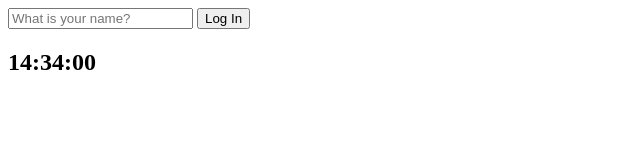
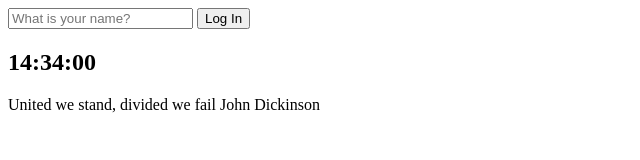
Before and after one commit to Kimdi2/momentum-clone, a plain HTML site: page index.html in a window 1280 px wide. Shown: the whole page, without its empty margins (0-640 px from the left). Drawn offline with Linux system fonts and the light colour scheme.

Commit message:
(6.0) random quotes

```diff
--- a/index.html
+++ b/index.html
@@ -19,8 +19,13 @@
     </form>
     <h2 id="clock"></h2>
     <h1 id="greeting" class="hidden"></h1>
+    <div id="quote">
+      <span></span>
+      <span></span>
+    </div>
 
+    <script src="js/greetings.js"></script>
     <script src="js/clock.js"></script>
-    <script src="js/greetings.js"></script>
+    <script src="js/quotes.js"></script>
   </body>
 </html>
--- /dev/null
+++ b/js/quotes.js
@@ -0,0 +1,56 @@
+const quotes = [
+  {
+    quote: "No pain, No gain",
+    author: "Benjamin Franklin",
+  },
+  {
+    quote: "The die is cast",
+    author: "Julius Caesar",
+  },
+  {
+    quote: "I was never less alone than when by myself",
+    author: "Edward Gibbon",
+  },
+  {
+    quote: "Seeing is believing",
+    author: "Thomas Fuller",
+  },
+  {
+    quote: "Only I can change my life, no one can do it for me",
+    author: "Carol Burnett",
+  },
+  {
+    quote: "This too shall pass away",
+    author: "Abrahan Lincoln",
+  },
+  {
+    quote: "When in doubt, choose change",
+    author: "Lily Leung",
+  },
+  {
+    quote: "Life is unfair, get used to it",
+    author: "Bill Gates",
+  },
+  {
+    quote: "I find the harder I work, the more luck I have",
+    author: "Thomas Jefferson",
+  },
+  {
+    quote: "United we stand, divided we fail",
+    author: "John Dickinson",
+  },
+];
+
+const quote = document.querySelector("#quote span:first-child");
+const author = document.querySelector("#quote span:last-child");
+
+const todaysQuote = quotes[Math.floor(Math.random() * quotes.length)];
+/*
+  Math.floor() -> 내림
+  Math.ceil() -> 올림
+  Math.round() -> 반올림
+  Math.random() -> 0 ~ 1 미만의 랜덤한 수 도출
+  quotes.length -> qoutes Array의 배열 수
+ */
+quote.innerText = todaysQuote.quote;
+author.innerText = todaysQuote.author;
```
